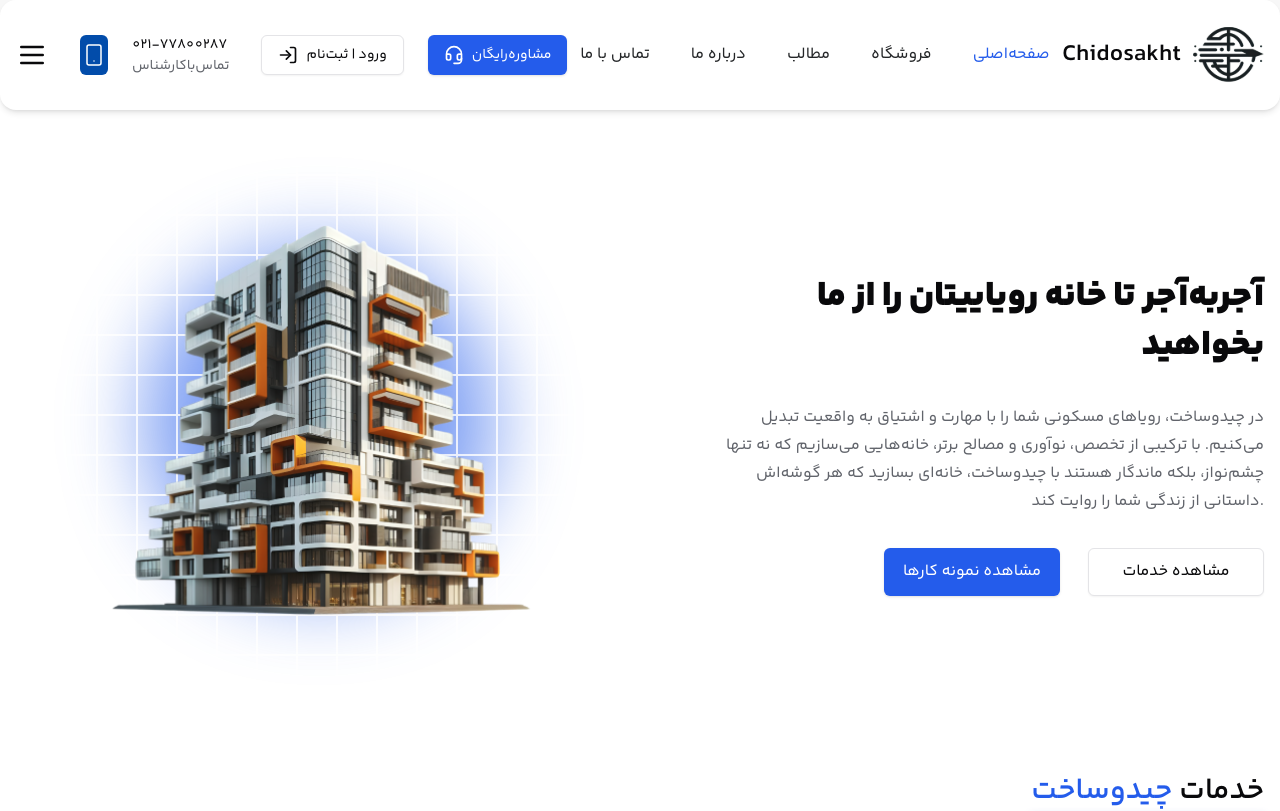
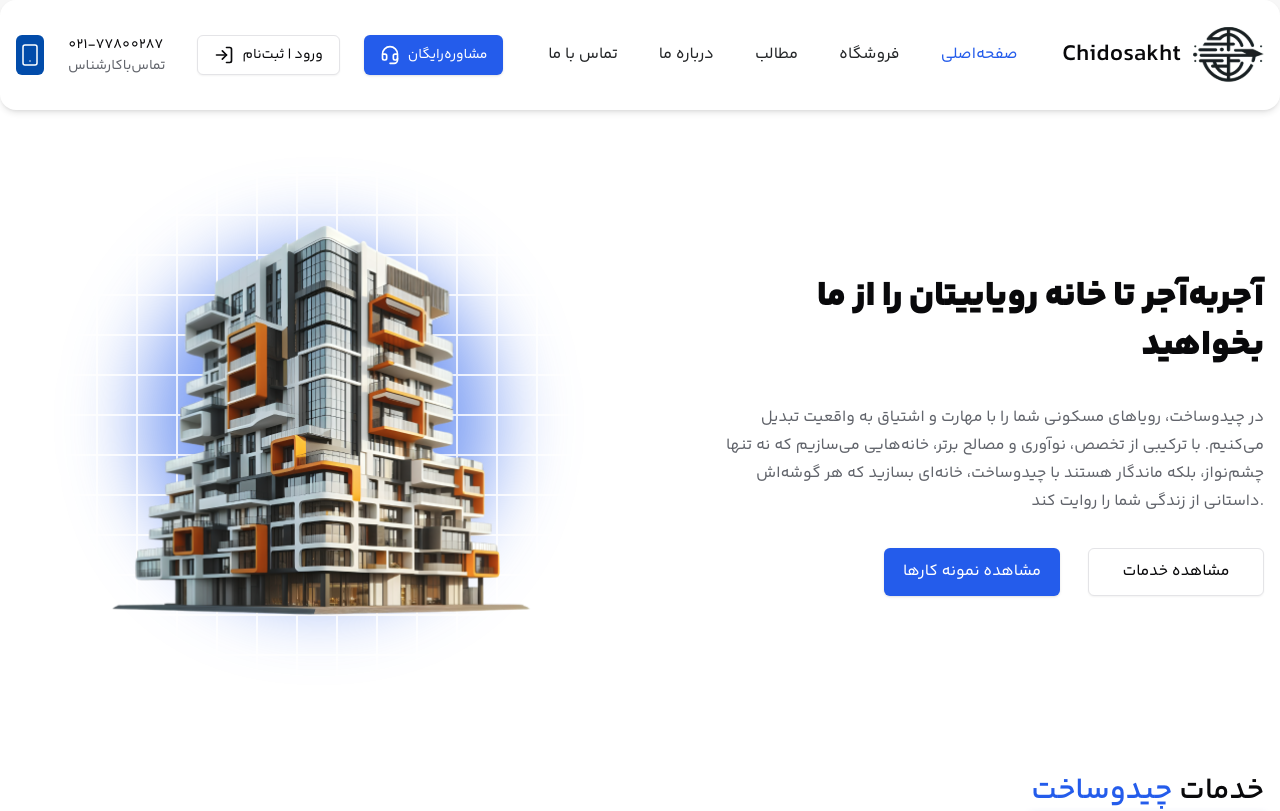
Before and after one commit to mo1nammad/chidosakht-test, a Next.js app: page / in a window 1280 px wide. Shown: the top 811 px of the page. Built offline with nearby package versions, Linux system fonts and the light colour scheme.

Commit message:
fix bugs

```diff
--- a/src/components/hamburger-menu.tsx
+++ b/src/components/hamburger-menu.tsx
@@ -31,9 +31,8 @@ const HamburgerMenu = ({ classname }: Props) => {
   }, [pathname, modalParam]);
 
   return (
-    <div className={cn("flex items-center justify-center", classname)}>
     <Sheet open={isSheetOpen} onOpenChange={(open) => setIsSheetOpen(open)}>
-        <SheetTrigger>
+      <SheetTrigger className={cn("cursor-pointer", classname)}>
         <Menu className="size-8" />
       </SheetTrigger>
       <SheetContent side={"left"}>
@@ -81,13 +80,12 @@ const HamburgerMenu = ({ classname }: Props) => {
         </ul>
       </SheetContent>
     </Sheet>
-    </div>
   );
 };
 
-const Component = () => (
+const Component = (props: Props) => (
   <Suspense>
-    <HamburgerMenu />
+    <HamburgerMenu {...props} />
   </Suspense>
 );
 
```
Lines whose indentation alone changed are shown as unchanged.
